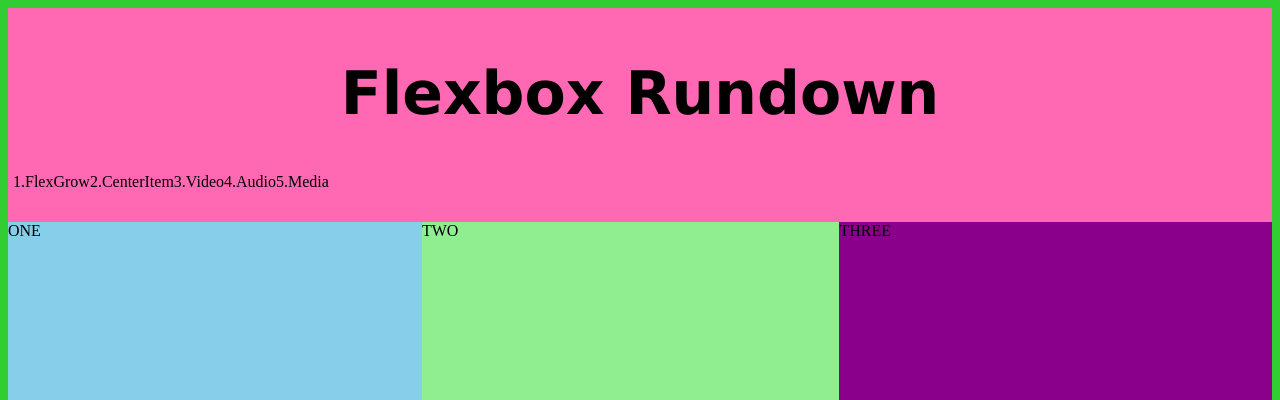
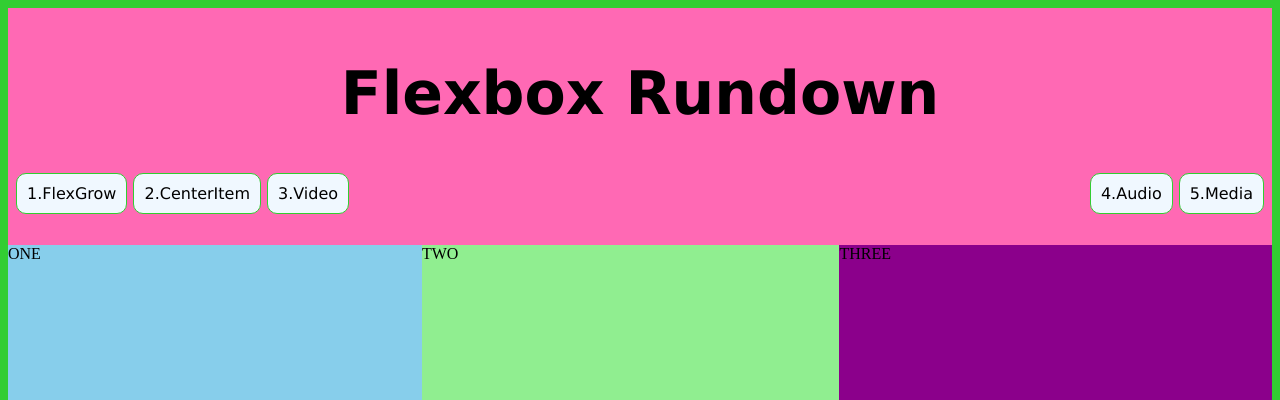
Before and after one commit to Samj203/Coding-Worksheet-4-5, a plain HTML site: page index.html in a window 1280 px wide. Shown: the top 400 px of the page. Drawn offline with Linux system fonts and the light colour scheme.

Commit message:
button formatting

```diff
--- a/index.html
+++ b/index.html
@@ -22,7 +22,7 @@
                     <li>1.FlexGrow</li>
                     <li>2.CenterItem</li>
                     <li>3.Video</li>
-                    <li>4.Audio</li>
+                    <li class="push">4.Audio</li>
                     <li>5.Media</li>
                 </div>
             </ul>
--- a/styles.css
+++ b/styles.css
@@ -35,6 +35,15 @@ ul{
 
 .push{
     margin-left: auto;
+}
+
+li{
+    font-family: Verdana, Geneva, Tahoma, sans-serif;
+    padding: 10px;
+    margin: 0px 3px;
+    border: 1px solid limegreen;
+    border-radius: 10px;
+    background-color: aliceblue;
 }
 
 /* section one flex grow and shrink */
```
